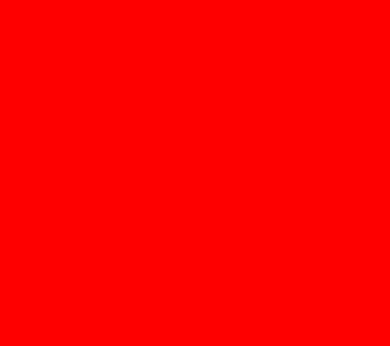
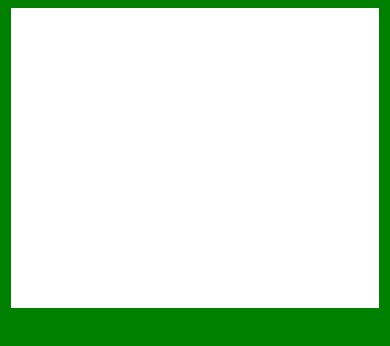
Before and after one commit to jeatzr/diw-material, a website built with Vite: page UT3/vite-sass-example/src/index.html in a window 390 px wide. Built offline with nearby package versions, Linux system fonts and the light colour scheme.

Commit message:
breakpoints

```diff
--- a/UT3/vite-sass-example/src/index.html
+++ b/UT3/vite-sass-example/src/index.html
@@ -1,4 +1,4 @@
-<!doctype html>
+<!DOCTYPE html>
 <html lang="en">
   <head>
     <meta charset="UTF-8" />
@@ -7,7 +7,9 @@
     <title>Vite App</title>
   </head>
   <body>
-    <div id="app"></div>
+    <div id="app">
+      <div class="container"></div>
+    </div>
     <script type="module" src="/main.js"></script>
   </body>
 </html>
--- a/UT3/vite-sass-example/src/styles/_layout.scss
+++ b/UT3/vite-sass-example/src/styles/_layout.scss
@@ -1,16 +1,30 @@
 @use "globals" as *;
 
 body {
-  // default color "small"
+  // default color "huge"
   background-color: $default-bg-color;
+
+  @include respond-to("large") {
+    background-color: $large-size-bg-color;
+  }
 
   @include respond-to("medium") {
     background-color: $medium-size-bg-color;
   }
-  @include respond-to("large") {
-    background-color: $large-size-bg-color;
-  }
-  @include respond-to("huge") {
-    background-color: $huge-size-bg-color;
+
+  @include respond-to("narrow") {
+    background-color: $narrow-size-bg-color;
   }
 }
+
+.container {
+  background-color: white;
+  height: 300px;
+  max-width: 1200px;
+  margin: 0 auto; // Centrar contenido
+  padding: 0 1rem; // Espaciado interno lateral
+
+  @include respond-to("large") {
+    width: 90%;
+  }
+}
--- a/UT3/vite-sass-example/src/styles/_variables.scss
+++ b/UT3/vite-sass-example/src/styles/_variables.scss
@@ -1,10 +1,10 @@
 $default-bg-color: red;
 $medium-size-bg-color: rgb(106, 45, 97);
 $large-size-bg-color: rgb(151, 40, 155);
-$huge-size-bg-color: green;
+$narrow-size-bg-color: green;
 
 $breakpoints: (
-  "medium": "min-width: 800px",
-  "large": "min-width: 1000px",
-  "huge": "min-width: 1200px",
+  "large": "max-width: 1200px",
+  "medium": "max-width: 1000px",
+  "narrow": "max-width: 800px",
 );
```
